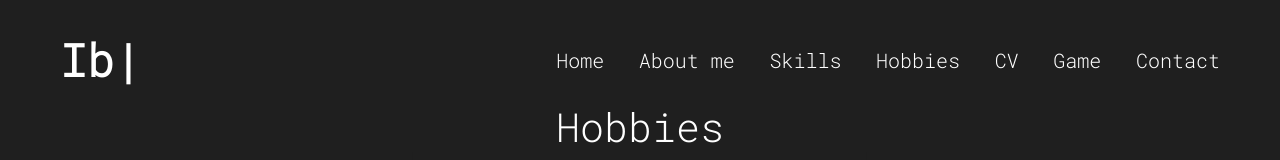
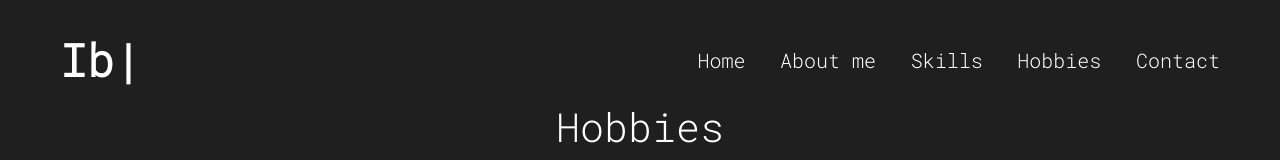
Before and after one commit to IbrahimSiddiqui007/IbrahimSiddiqui007.github.io, a plain HTML site: page Hobbies.html in a window 1280 px wide. Shown: the top 160 px of the page. Drawn offline with nearby package versions, Linux system fonts and the light colour scheme; files whose address does not match are found by name.

Commit message:
just fixed the js,css files so that I could get them runnings

```diff
--- a/Hobbies.html
+++ b/Hobbies.html
@@ -19,8 +19,6 @@
                             <li><a href="AboutMe.html">About me</a></li>
                             <li><a href="Skills.html">Skills</a></li>
                             <li><a href="Hobbies.html">Hobbies</a></li>
-                            <li><a href="CV.xml">CV</a></li>
-                            <li><a href="Game.html">Game</a></li>
                             <li><a href="ContactMe.html">Contact</a></li>
                         </ul>
                     <div class="Mbtn">
```
Also changed, not shown: AboutMe.html (+0 -2 lines), ContactMe.html (+0 -2 lines), Skills.html (+0 -2 lines).
